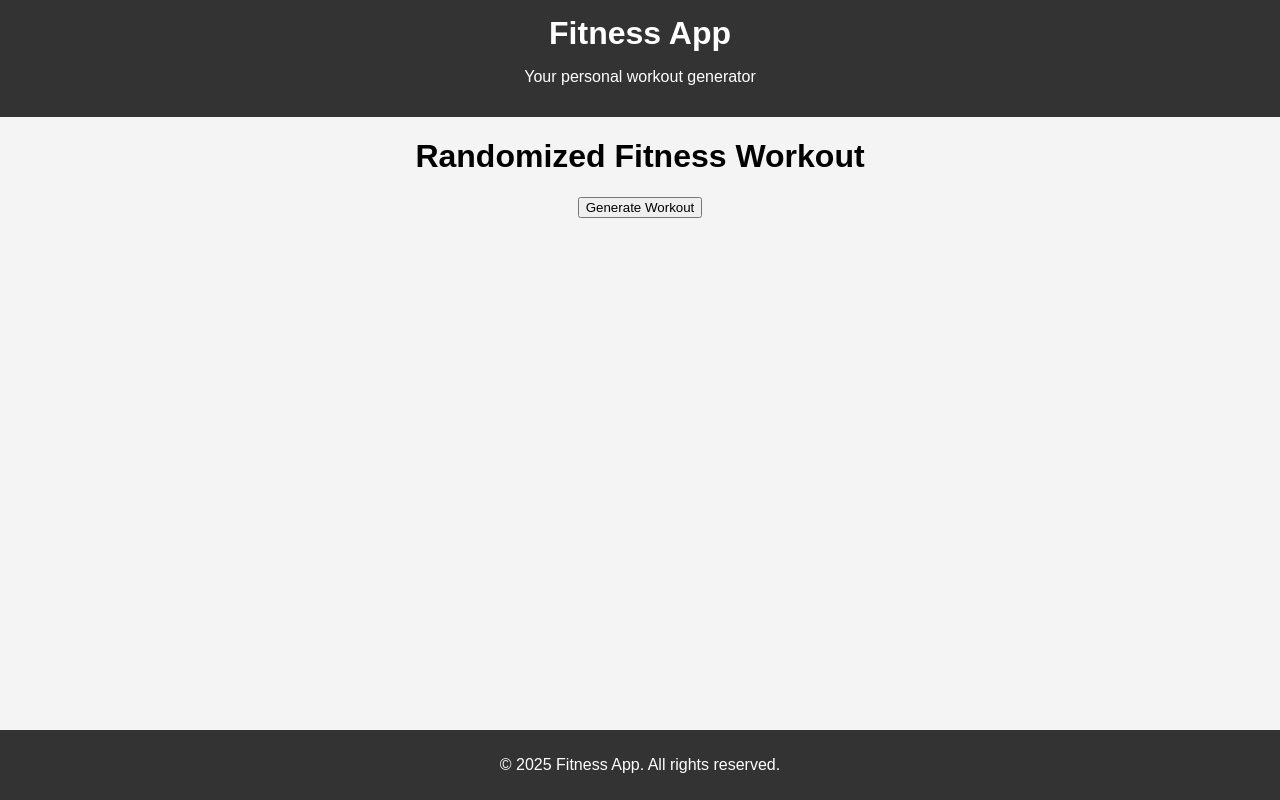
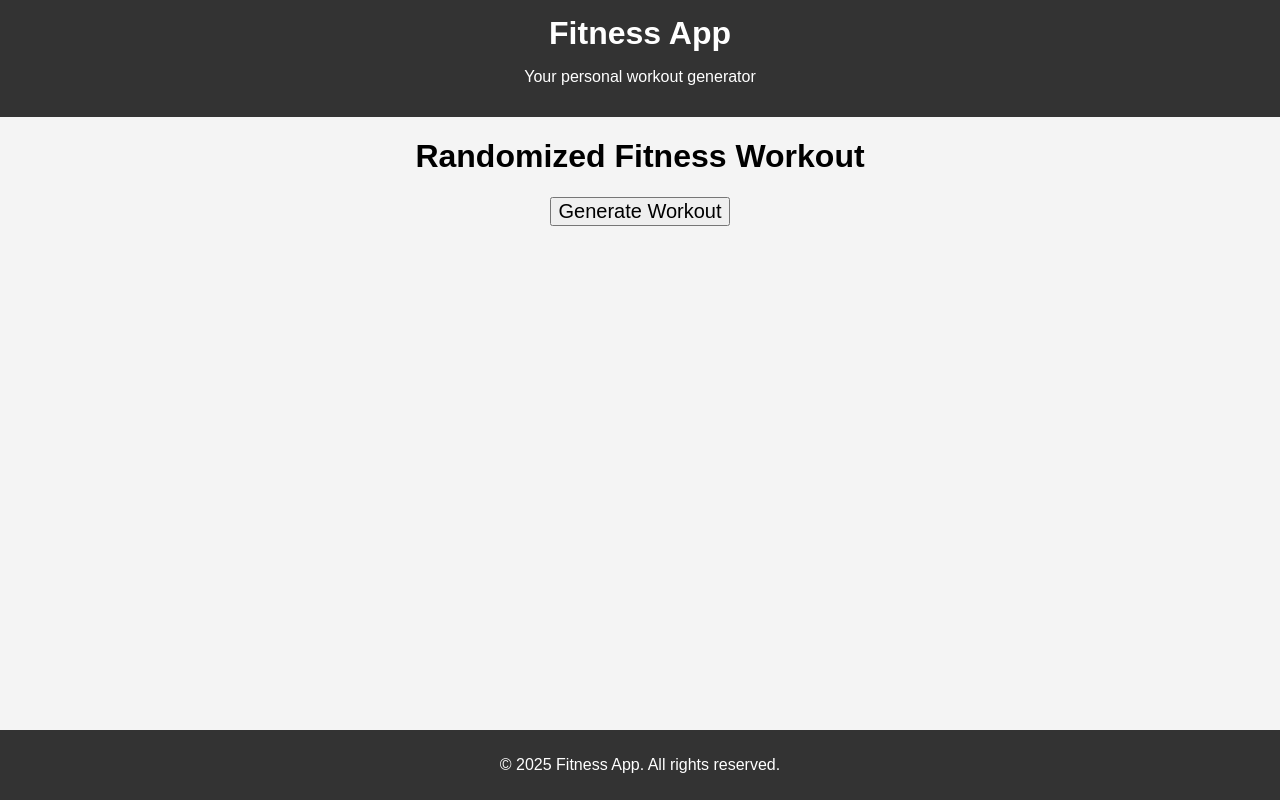
Before and after one commit to garpunk/workoutRandom, a website: page public/index.html in a window 1280 px wide. Drawn offline with Linux system fonts and the light colour scheme.

Commit message:
Adjusted the buttom size

```diff
--- a/public/styles.css
+++ b/public/styles.css
@@ -20,6 +20,9 @@ body {
     margin: 20px auto;
     padding: 20px;
   }
+  button{
+    font-size: 20px;
+  }
 
   .workout-category {
     margin: 5px auto;
```
